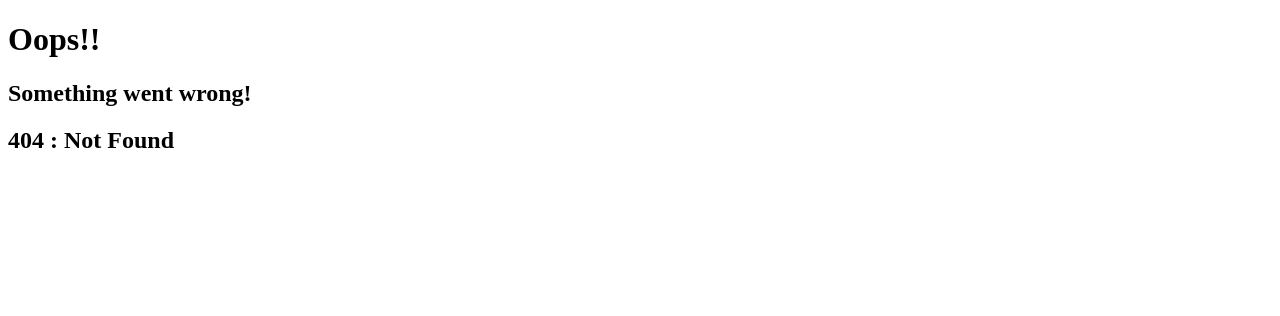
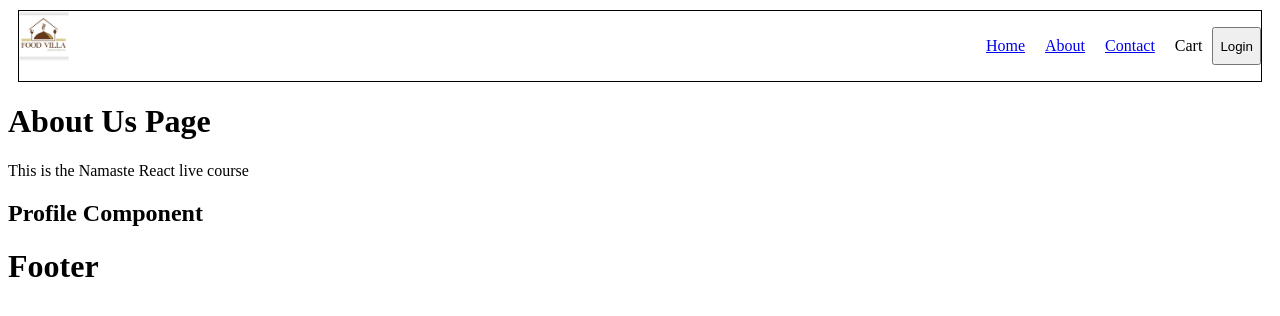
Before and after one commit to SaiVamshiK/NamasteJS-Contd, a React (Vite) app: page /about/profile in a window 1280 px wide. Before the commit this address had no page. Shown: the top 316 px of the page. Built offline with nearby package versions, Linux system fonts and the light colour scheme.

Commit message:
Lesson 8 : more about routing children

```diff
--- a/src/components/About.js
+++ b/src/components/About.js
@@ -1,10 +1,12 @@
 import React from "react";
+import { Outlet } from "react-router-dom";
 
 const About = () => {
     return (
         <React.Fragment>
             <h1>About Us Page</h1>
             <p>This is the Namaste React live course</p>
+            <Outlet/>
         </React.Fragment>
     );
 };
--- /dev/null
+++ b/src/components/Profile.js
@@ -0,0 +1,8 @@
+const Profile = () => {
+    return (
+        <div>
+            <h2>Profile Component</h2>
+        </div>
+    );
+}
+export default Profile;
```
Also changed, not shown: src/App.js (+10 -3 lines), Lesson-8.txt (added).
